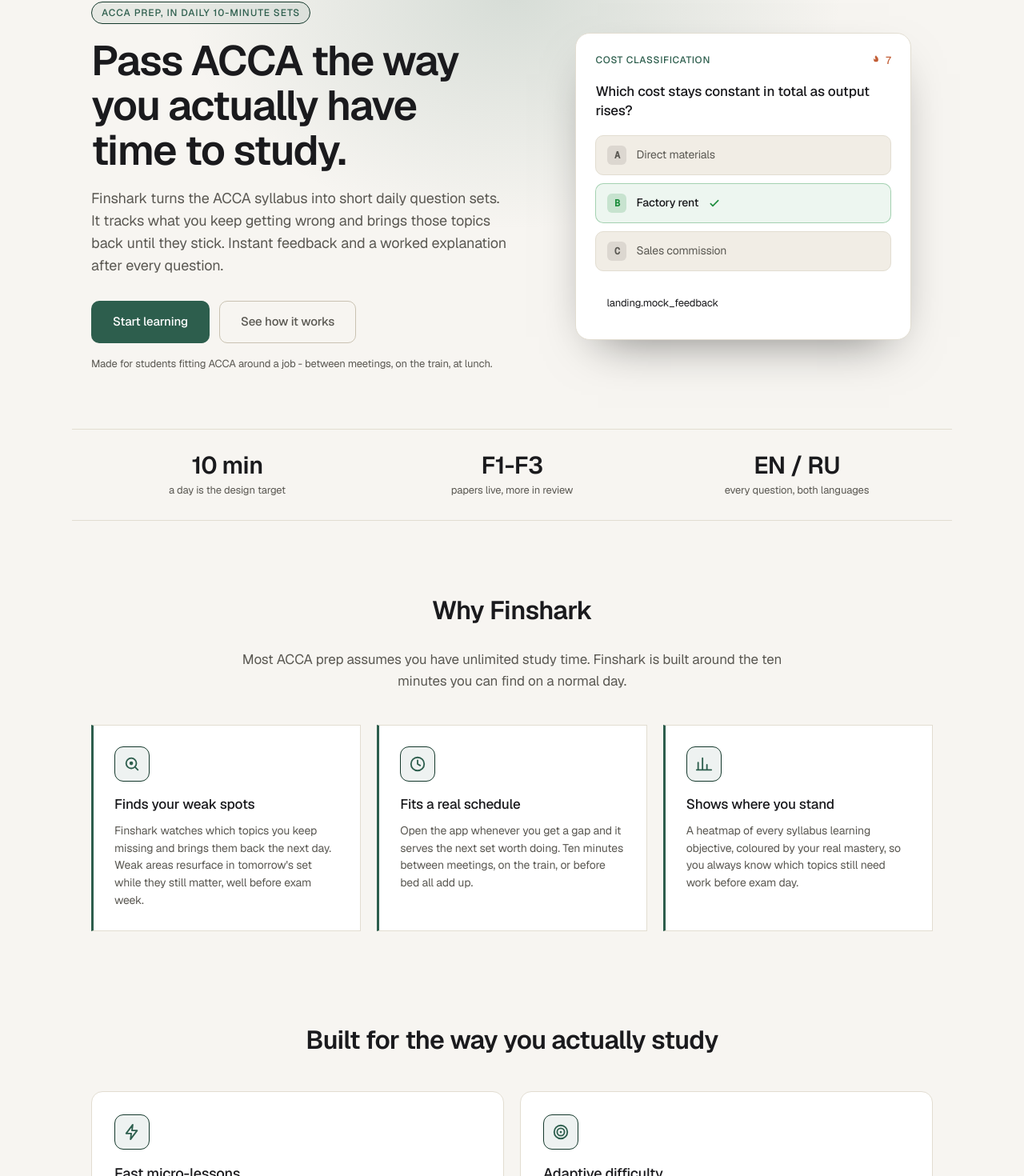
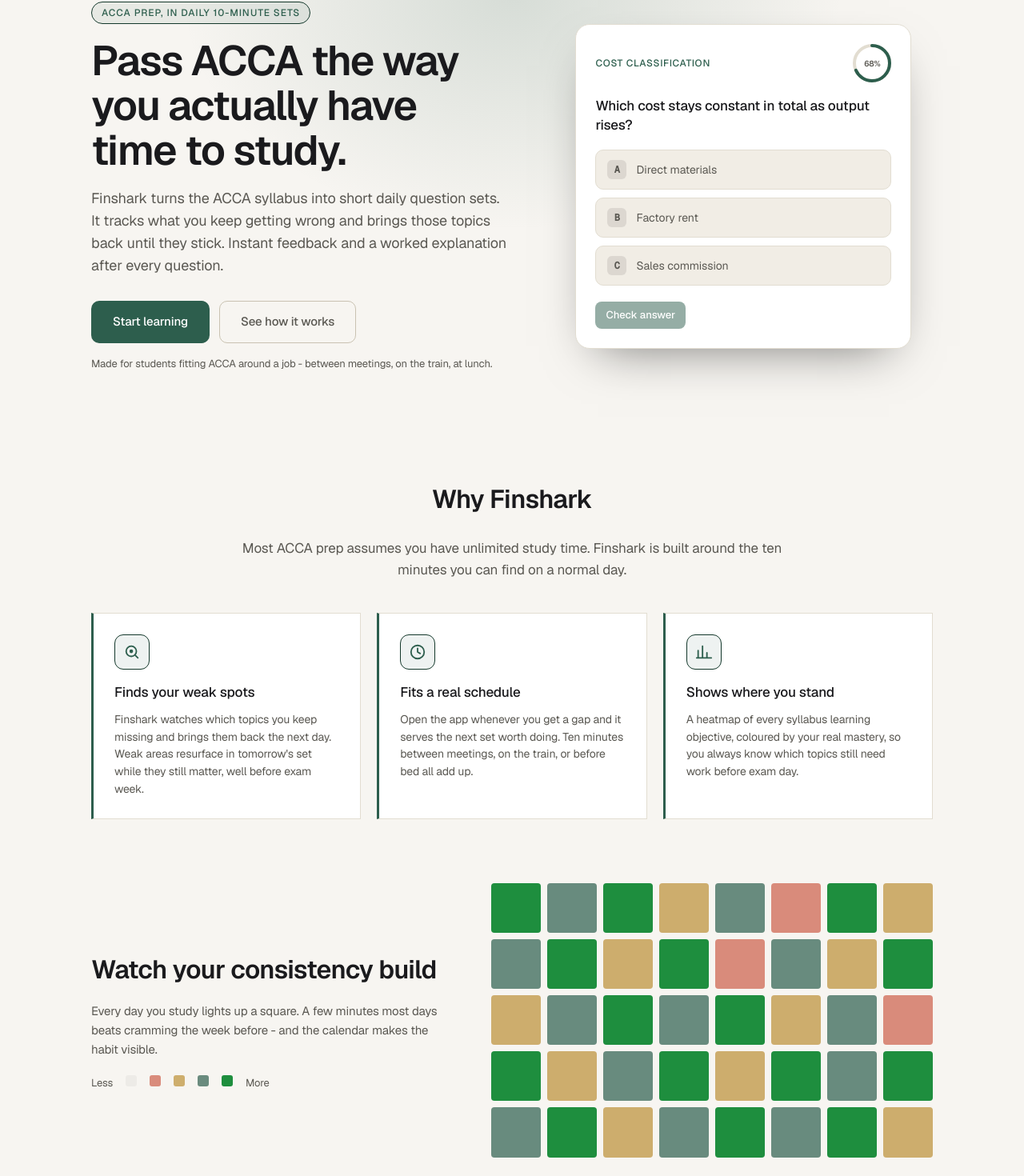
Before and after one commit to havaian/finshark, a Vue app in the folder frontend/: page /en in a window 1280 px wide. Shown: the part 151-1621 px from the top of the page at 80% size. Built offline with nearby package versions, Linux system fonts and the light colour scheme; no server answers.

Commit message:
Updated landing page

```diff
--- a/frontend/src/pages/HomePage.vue
+++ b/frontend/src/pages/HomePage.vue
@@ -1,5 +1,5 @@
 <script setup lang="ts">
-import { onMounted } from 'vue';
+import { onMounted, onBeforeUnmount, ref, computed } from 'vue';
 import { useRouter } from 'vue-router';
 import { useI18n } from 'vue-i18n';
 import { useAuthStore } from '../stores/auth.store';
@@ -22,8 +22,26 @@
 // without touching this page.
 //
 // Content uses i18n keys under landing.* so EN/RU swap cleanly. The hero
-// product mock is a pure-CSS lesson card (no image asset) whose labels also
-// come from landing.* (mock_*).
+// product mock is an interactive lesson card (no image asset) whose labels
+// also come from landing.* (mock_*).
+//
+// Interactive hero demo:
+//   The hero card is a single real MCQ the visitor can answer. It mirrors the
+//   actual lesson loop (pick -> check -> feedback -> retry) so a signed-out
+//   visitor experiences the core product in a few seconds instead of reading
+//   about it. State is local and resets on Try again; nothing is persisted and
+//   there is no network call. Option 'b' is the correct answer. The per-option
+//   "why this is wrong" lines come from landing.mock_why_*; the correct option
+//   shows landing.mock_feedback_correct.
+//
+// Scroll-triggered animation (all opacity / stroke-dashoffset / count-up - no
+// transform: scale, per project rule):
+//   - heroReady drives the hero progress ring filling its dash offset and the
+//     stat count-up. Set true shortly after mount (the hero is above the fold).
+//   - An IntersectionObserver reveals the syllabus heatmap cells in a staggered
+//     fade the first time the grid scrolls into view (revealHeatmap).
+//   prefers-reduced-motion short-circuits both: everything renders in its final
+//   state with no animation.
 
 const { t } = useI18n();
 const router = useRouter();
@@ -31,10 +49,136 @@
 const locale = useLocaleStore();
 const lp = useLocalePath();
 
+// ---- Interactive hero demo state ----
+const CORRECT_OPTION = 'b';
+const selected = ref<string | null>(null);
+const submitted = ref(false);
+
+const options = [
+  { key: 'a', label: 'landing.mock_opt_a' },
+  { key: 'b', label: 'landing.mock_opt_b' },
+  { key: 'c', label: 'landing.mock_opt_c' },
+] as const;
+
+const isCorrect = computed(() => selected.value === CORRECT_OPTION);
+
+function pick(key: string) {
+  if (submitted.value) return;
+  selected.value = key;
+}
+
+function check() {
+  if (!selected.value || submitted.value) return;
+  submitted.value = true;
+}
+
+function retry() {
+  submitted.value = false;
+  selected.value = null;
+}
+
+// Per-option class after submit: green for the correct one, red for a wrong
+// pick, muted for the rest. Before submit, only the selected option is lit.
+function optionClass(key: string) {
+  if (!submitted.value) {
+    return selected.value === key ? 'is-selected' : '';
+  }
+  if (key === CORRECT_OPTION) return 'is-correct';
+  if (key === selected.value) return 'is-wrong';
+  return 'is-muted';
+}
+
+// ---- Animation flags ----
+const prefersReducedMotion =
+  typeof window !== 'undefined' &&
+  window.matchMedia &&
+  window.matchMedia('(prefers-reduced-motion: reduce)').matches;
+
+const heroReady = ref(false);
+const revealHeatmap = ref(false);
+
+// Count-up for the "minutes a day" figure. Target is 10 to match the copy.
+const STAT_TARGET = 10;
+const statCount = ref(prefersReducedMotion ? STAT_TARGET : 0);
+
+// Progress ring geometry. r=22 circle; circumference drives the dash array.
+// Final fill is ~68% of the syllabus, shown as the dash offset once heroReady.
+const RING_R = 22;
+const RING_CIRC = 2 * Math.PI * RING_R;
+const RING_PCT = 0.68;
+const ringOffset = computed(() =>
+  heroReady.value ? RING_CIRC * (1 - RING_PCT) : RING_CIRC,
+);
+const ringPctLabel = computed(() => `${Math.round(RING_PCT * 100)}%`);
+
+// ---- Syllabus heatmap (illustrative) ----
+// 40 cells (8 cols x 5 rows) of fixed mastery buckets 0..4. Hand-set so the
+// ramp reads as a believable spread of weak -> mastered topics; not derived
+// from any user data. Used only as a static visual on the landing page.
+const heatCells: number[] = [
+  4, 3, 4, 2, 3, 1, 4, 2,
+  3, 4, 2, 4, 1, 3, 2, 4,
+  2, 3, 4, 3, 4, 2, 3, 1,
+  4, 2, 3, 4, 2, 4, 3, 4,
+  3, 4, 2, 3, 4, 3, 4, 2,
+];
+
+let statTimer: number | undefined;
+let heatmapObserver: IntersectionObserver | undefined;
+
 onMounted(() => {
   if (auth.isAuthenticated) {
     router.replace({ name: 'dashboard', params: { lang: locale.lang } });
+    return;
   }
+
+  if (prefersReducedMotion) {
+    heroReady.value = true;
+    revealHeatmap.value = true;
+    return;
+  }
+
+  // Kick the hero animations just after paint so the ring/stat transition
+  // from their start state rather than snapping.
+  requestAnimationFrame(() => {
+    heroReady.value = true;
+  });
+
+  // Count up to the target over ~900ms with an ease-out step.
+  const duration = 900;
+  const start = performance.now();
+  const tick = (now: number) => {
+    const elapsed = now - start;
+    const p = Math.min(elapsed / duration, 1);
+    const eased = 1 - Math.pow(1 - p, 3);
+    statCount.value = Math.round(eased * STAT_TARGET);
+    if (p < 1) statTimer = requestAnimationFrame(tick);
+  };
+  statTimer = requestAnimationFrame(tick);
+
+  // Reveal the heatmap the first time it enters the viewport.
+  const grid = document.getElementById('landing-heatmap-grid');
+  if (grid && 'IntersectionObserver' in window) {
+    heatmapObserver = new IntersectionObserver(
+      (entries) => {
+        for (const entry of entries) {
+          if (entry.isIntersecting) {
+            revealHeatmap.value = true;
+            heatmapObserver?.disconnect();
+          }
+        }
+      },
+      { threshold: 0.25 },
+    );
+    heatmapObserver.observe(grid);
+  } else {
+    revealHeatmap.value = true;
+  }
+});
+
+onBeforeUnmount(() => {
+  if (statTimer) cancelAnimationFrame(statTimer);
+  heatmapObserver?.disconnect();
 });
 </script>
 
@@ -78,63 +222,85 @@
           <p class="landing-hero-foot dim text-sm">{{ t('landing.hero_foot') }}</p>
         </div>
 
-        <!-- Product mock: a single lesson card showing one answered MCQ. Pure
-             markup + CSS, themed by the same tokens as the real lesson UI.
-             aria-hidden because it's decorative - all real copy is in the
-             left column. -->
-        <div class="landing-hero-mock" aria-hidden="true">
-          <div class="landing-mock-card">
+        <!-- Product demo: a single interactive MCQ the visitor can answer. Real
+             buttons, real state (pick -> check -> feedback -> retry), themed by
+             the same tokens as the lesson UI. Not aria-hidden - it's a usable
+             control, so it carries a label and live region for the result.
+             Option B is correct. -->
+        <div class="landing-hero-mock">
+          <div class="landing-mock-card" role="group"
+            :aria-label="t('landing.mock_topic')">
             <div class="landing-mock-head">
               <span class="landing-mock-topic">{{ t('landing.mock_topic') }}</span>
-              <span class="landing-mock-streak">
-                <svg width="14" height="14" viewBox="0 0 24 24" fill="none" xmlns="http://www.w3.org/2000/svg">
-                  <path d="M12 2c1.5 3 5 4.5 5 9a5 5 0 0 1-10 0c0-1.5.5-2.5 1-3.5C8 9 9 11 10 11c1 0 1-2 0-4-.8-1.6 0-3.5 2-5Z"
-                    fill="var(--coral)" />
+              <!-- Syllabus progress ring. Fills its dash offset once heroReady
+                   flips (driven from the script). Decorative number inside. -->
+              <span class="landing-mock-ring" :title="t('landing.mock_ring_label')"
+                aria-hidden="true">
+                <svg width="48" height="48" viewBox="0 0 48 48" fill="none"
+                  xmlns="http://www.w3.org/2000/svg">
+                  <circle cx="24" cy="24" :r="RING_R" stroke="var(--border)"
+                    stroke-width="4" />
+                  <circle class="landing-mock-ring-fill" cx="24" cy="24" :r="RING_R"
+                    stroke="var(--accent)" stroke-width="4" stroke-linecap="round"
+                    :stroke-dasharray="RING_CIRC" :stroke-dashoffset="ringOffset"
+                    transform="rotate(-90 24 24)" />
                 </svg>
-                7
+                <span class="landing-mock-ring-num">{{ ringPctLabel }}</span>
               </span>
             </div>
             <p class="landing-mock-q">{{ t('landing.mock_question') }}</p>
             <div class="landing-mock-opts">
-              <div class="landing-mock-opt">
-                <span class="landing-mock-key">A</span>
-                <span>{{ t('landing.mock_opt_a') }}</span>
+              <button v-for="opt in options" :key="opt.key" type="button"
+                class="landing-mock-opt" :class="optionClass(opt.key)"
+                :disabled="submitted" @click="pick(opt.key)">
+                <span class="landing-mock-key">{{ opt.key.toUpperCase() }}</span>
+                <span class="landing-mock-opt-text">{{ t(opt.label) }}</span>
+                <!-- Tick on the correct option, cross on a wrong pick, after submit. -->
+                <svg v-if="submitted && opt.key === CORRECT_OPTION" class="landing-mock-mark"
+                  width="16" height="16" viewBox="0 0 24 24" fill="none"
+                  xmlns="http://www.w3.org/2000/svg">
+                  <path d="M5 13l4 4L19 7" stroke="var(--success)" stroke-width="2.5"
+                    stroke-linecap="round" stroke-linejoin="round" />
+                </svg>
+                <svg v-else-if="submitted && opt.key === selected" class="landing-mock-mark"
+                  width="16" height="16" viewBox="0 0 24 24" fill="none"
+                  xmlns="http://www.w3.org/2000/svg">
+                  <path d="M6 6l12 12M18 6L6 18" stroke="var(--danger)" stroke-width="2.5"
+                    stroke-linecap="round" />
+                </svg>
+              </button>
+            </div>
+
+            <!-- Before submit: the Check button (disabled until a pick). -->
+            <button v-if="!submitted" type="button"
+              class="btn btn-primary btn-sm landing-mock-submit" :disabled="!selected"
+              @click="check">
+              {{ t('landing.mock_submit') }}
+            </button>
+
+            <!-- After submit: feedback line + (on correct) a streak chip and
+                 Try again. aria-live so screen readers announce the result. -->
+            <template v-else>
+              <div class="landing-mock-feedback"
+                :class="isCorrect ? 'is-correct' : 'is-wrong'" aria-live="polite">
+                {{ isCorrect ? t('landing.mock_feedback_correct') : t('landing.mock_feedback_wrong') }}
               </div>
-              <div class="landing-mock-opt is-correct">
-                <span class="landing-mock-key">B</span>
-                <span>{{ t('landing.mock_opt_b') }}</span>
-                <svg class="landing-mock-tick" width="16" height="16" viewBox="0 0 24 24" fill="none"
-                  xmlns="http://www.w3.org/2000/svg">
-                  <path d="M5 13l4 4L19 7" stroke="var(--success)" stroke-width="2.5" stroke-linecap="round"
-                    stroke-linejoin="round" />
-                </svg>
+              <div class="landing-mock-after">
+                <span v-if="isCorrect" class="landing-mock-streak">
+                  <svg width="14" height="14" viewBox="0 0 24 24" fill="none"
+                    xmlns="http://www.w3.org/2000/svg">
+                    <path d="M12 2c1.5 3 5 4.5 5 9a5 5 0 0 1-10 0c0-1.5.5-2.5 1-3.5C8 9 9 11 10 11c1 0 1-2 0-4-.8-1.6 0-3.5 2-5Z"
+                      fill="var(--coral)" />
+                  </svg>
+                  {{ t('landing.mock_streak', { n: 8 }) }}
+                </span>
+                <span v-else></span>
+                <button type="button" class="btn btn-ghost btn-sm" @click="retry">
+                  {{ t('landing.mock_retry') }}
+                </button>
               </div>
-              <div class="landing-mock-opt">
-                <span class="landing-mock-key">C</span>
-                <span>{{ t('landing.mock_opt_c') }}</span>
-              </div>
-            </div>
-            <div class="landing-mock-feedback">{{ t('landing.mock_feedback') }}</div>
+            </template>
           </div>
-        </div>
-      </div>
-    </section>
-
-    <!-- Stat band: three concrete numbers for credibility. Thin strip between
-         hero and the why block. -->
-    <section class="landing-stats">
-      <div class="landing-container landing-stats-grid">
-        <div class="landing-stat">
-          <div class="landing-stat-value">{{ t('landing.stat_1_value') }}</div>
-          <div class="landing-stat-label dim">{{ t('landing.stat_1_label') }}</div>
-        </div>
-        <div class="landing-stat">
-          <div class="landing-stat-value">{{ t('landing.stat_2_value') }}</div>
-          <div class="landing-stat-label dim">{{ t('landing.stat_2_label') }}</div>
-        </div>
-        <div class="landing-stat">
-          <div class="landing-stat-value">{{ t('landing.stat_3_value') }}</div>
-          <div class="landing-stat-label dim">{{ t('landing.stat_3_label') }}</div>
         </div>
       </div>
     </section>
@@ -179,6 +345,39 @@
             <h3>{{ t('landing.why_3_title') }}</h3>
             <p class="dim">{{ t('landing.why_3_body') }}</p>
           </div>
+        </div>
+      </div>
+    </section>
+
+    <!-- Syllabus heatmap (illustrative) - two-column block: copy + legend on
+         the left, the mastery grid on the right. Cells are coloured by fixed
+         buckets (heat-0..4) from the script's heatCells array; this is a
+         static visual, not user data. Cells fade in staggered the first time
+         the grid scrolls into view (revealHeatmap), unless reduced-motion is
+         on, in which case they render in place. Copy reuses landing.activity_*
+         and the legend reuses activity_less / activity_more. -->
+    <section class="landing-heatmap">
+      <div class="landing-container landing-heatmap-inner">
+        <div class="landing-heatmap-copy">
+          <h2 class="landing-section-title" style="text-align: left; margin-bottom: 16px;">
+            {{ t('landing.activity_title') }}
+          </h2>
+          <p class="landing-heatmap-lede dim">{{ t('landing.activity_lede') }}</p>
+          <div class="landing-heatmap-legend">
+            <span class="dim text-sm">{{ t('landing.activity_less') }}</span>
+            <span class="landing-heat-swatch heat-0"></span>
+            <span class="landing-heat-swatch heat-1"></span>
+            <span class="landing-heat-swatch heat-2"></span>
+            <span class="landing-heat-swatch heat-3"></span>
+            <span class="landing-heat-swatch heat-4"></span>
+            <span class="dim text-sm">{{ t('landing.activity_more') }}</span>
+          </div>
+        </div>
+        <div id="landing-heatmap-grid" class="landing-heatmap-grid"
+          :class="{ 'is-revealed': revealHeatmap }" aria-hidden="true">
+          <span v-for="(bucket, i) in heatCells" :key="i"
+            class="landing-heat-cell" :class="`heat-${bucket}`"
+            :style="{ transitionDelay: `${i * 14}ms` }"></span>
         </div>
       </div>
     </section>
--- a/frontend/src/styles/pages.css
+++ b/frontend/src/styles/pages.css
@@ -2993,7 +2993,18 @@
     aspect-ratio: 1 / 1;
     border-radius: 4px;
     border: 1px solid transparent;
-    transition: border-color 120ms ease, filter 120ms ease;
+    /* opacity is included so the staggered scroll-in reveal can fade each cell.
+       per-cell transition-delay is set inline from the template. */
+    opacity: 1;
+    transition: border-color 120ms ease, filter 120ms ease, opacity 360ms ease;
+}
+
+/* Hidden start state for the reveal: cells sit invisible until the grid gains
+   .is-revealed (set when it scrolls into view). No transform: scale - opacity
+   only. reduced-motion users get .is-revealed immediately from the script, so
+   they never see the hidden state for long. */
+.landing-heatmap-grid:not(.is-revealed) .landing-heat-cell {
+    opacity: 0;
 }
 
 .landing-heat-cell:hover {
```
